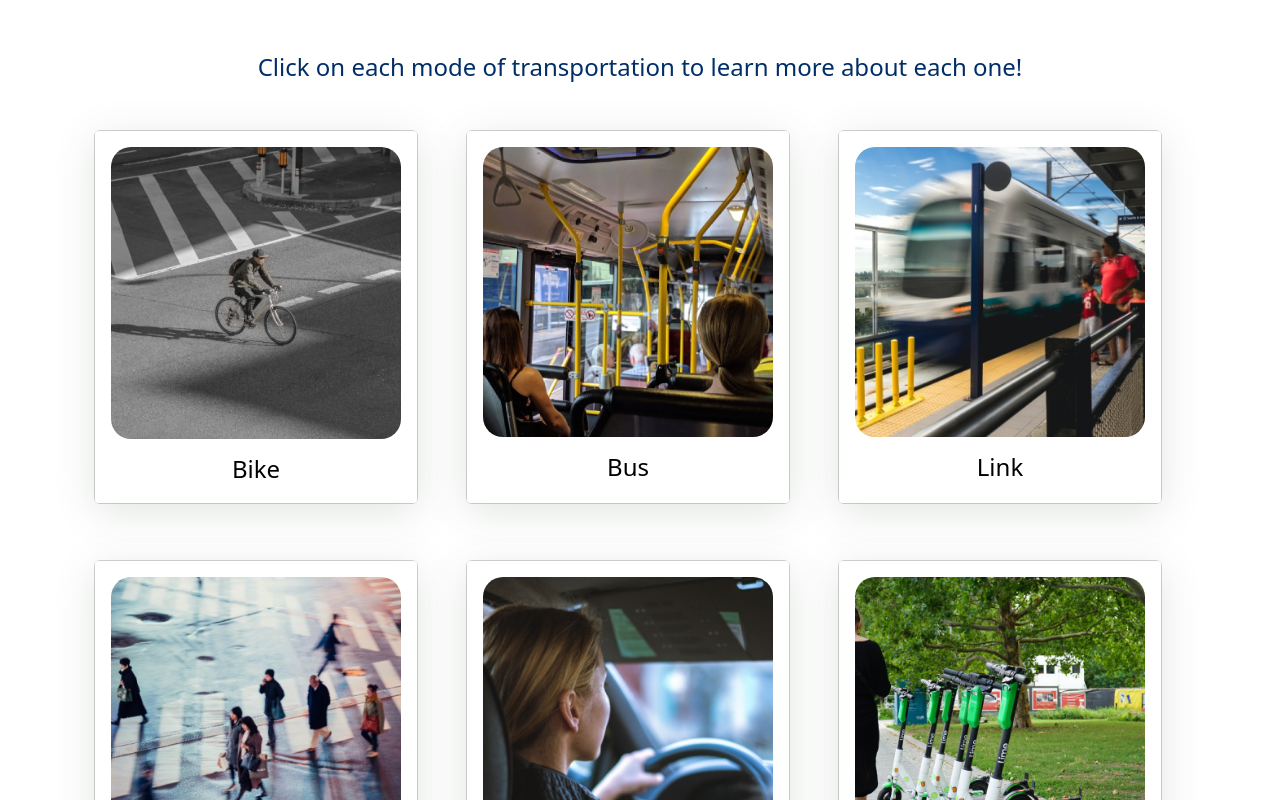
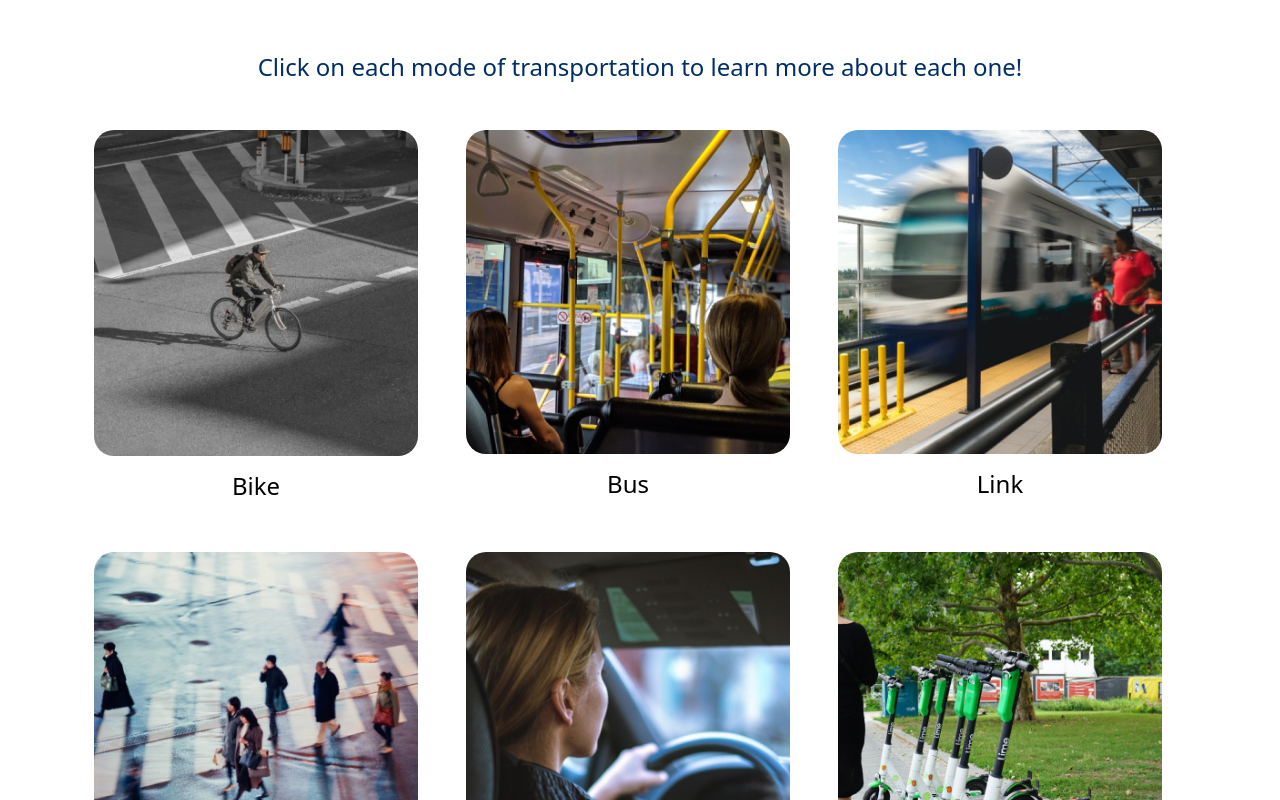
Before and after one commit to UW-INFO442-AU23/Team-SCAMS, a React (Create React App) app: page /resources in a window 1280 px wide. Shown: the part 1040-1840 px from the top of the page. Built offline with nearby package versions, Linux system fonts and the light colour scheme; no server answers.

Commit message:
fixed dropdowns i think

```diff
--- a/src/components/ResourcePage.js
+++ b/src/components/ResourcePage.js
@@ -64,10 +64,10 @@ export function ResourceCard(props) {
     };
 
     //openModal({id})
-
+    // card to mb-4
     return (
         <div className="d-flex col-md-6 col-lg-4 px-4 py-3">
-            <div className='card mb-4' onClick={toggleModal}>
+            <div className='mb-4' onClick={toggleModal}>
                 <div className="entry-card card-body">
 
                     <div className="col-sm-auto">
--- a/src/index.css
+++ b/src/index.css
@@ -322,9 +322,9 @@ Nav.Link .navbar-link {
 
 /* CARD STYLING */
 .card-body {
-    background-color: #e6f2f2;
+    /* background-color: #F8F8F8; */
     text-align: center;
-    box-shadow: 0 8px 40px rgb(49 78 46 / 15%);
+    /* box-shadow: 0 8px 40px rgb(49 78 46 / 15%); */
 }
 
 .card-title {
@@ -334,10 +334,10 @@ Nav.Link .navbar-link {
 }
 
 .entry-card {
-    background-color: #fff;
-    border-color:#b3bbff;
+    /* background-color: #F8F8F8; */
+    border-color:#fff;
     text-align: center;
-    box-shadow: 0 8px 40px rgb(49 78 46 / 15%);
+    /* box-shadow: 0 8px 40px rgb(49 78 46 / 15%); */
     border-radius: 1%;
 }
 
@@ -379,8 +379,8 @@ Nav.Link .navbar-link {
     border-radius: 5px;
     max-width: 800px;
     text-align: center;
-    border-style: solid;
-    border-color: rgba(0, 0, 0, 0.5);;
+    /* border-style: solid; */
+    /* border-color: rgba(0, 0, 0, 0.5); */
   }
 
   #modal-content img {
```
